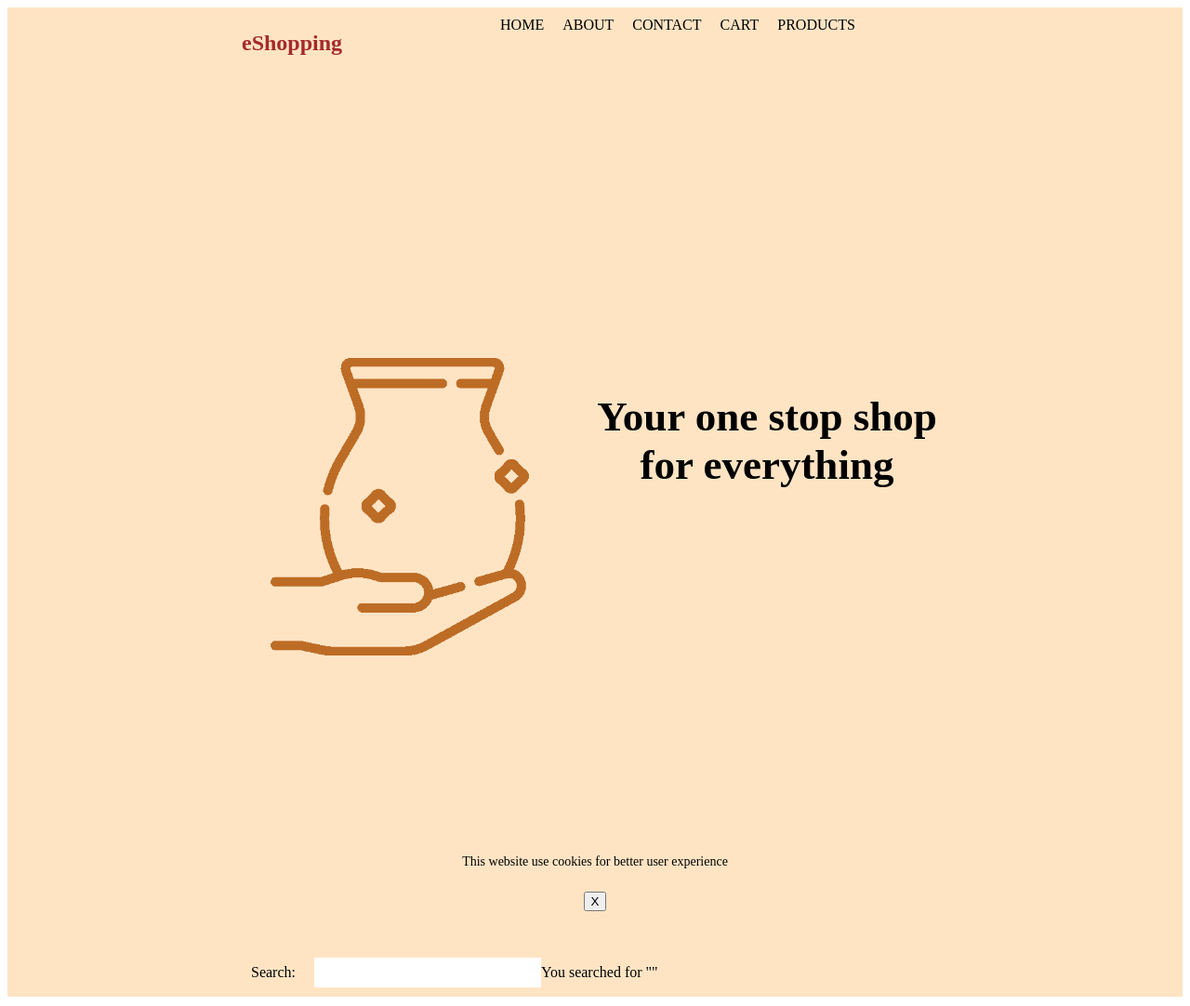
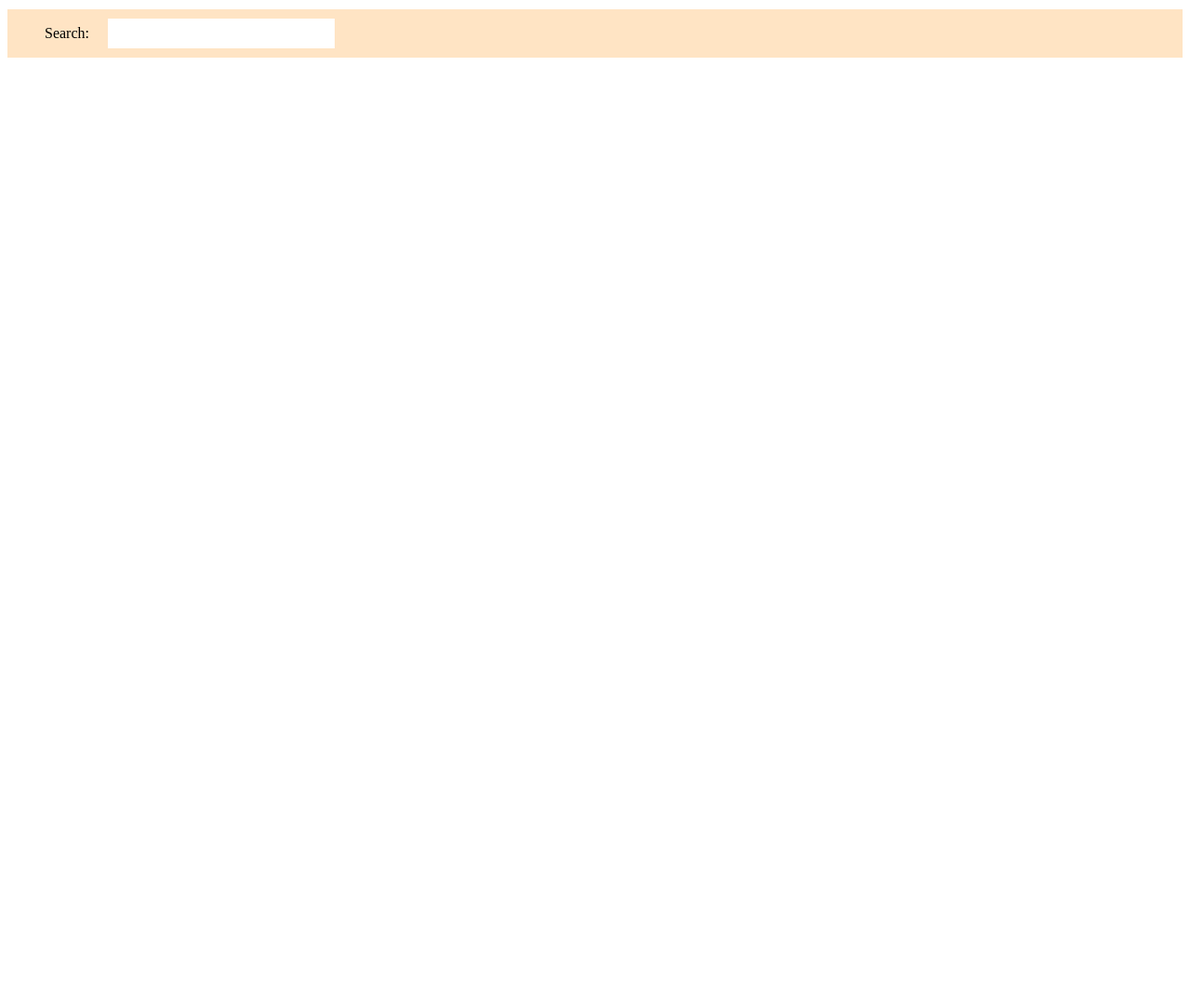
Before and after one commit to sarahaboudalal/angular-project-1, an Angular app: page / in a window 1280 px wide. Shown: the whole page at 93% size. After the commit the page ends 800 px from the top, so only its background shows below. Built offline with nearby package versions, Linux system fonts and the light colour scheme.

Commit message:
comminted out unneeded components

```diff
--- a/src/app/app.component.html
+++ b/src/app/app.component.html
@@ -1,4 +1,5 @@
 <div class="wrapper">
-  <app-container></app-container>
+  <!-- <app-container></app-container> -->
+  <app-search></app-search>
 </div>
 <router-outlet></router-outlet>
--- a/src/app/container/container.component.css
+++ b/src/app/container/container.component.css
@@ -1,4 +1,4 @@
-.wrapper {
+/* .wrapper {
   margin: 0px auto;
   width: 820px;
-}
+} */
--- a/src/app/container/container.component.html
+++ b/src/app/container/container.component.html
@@ -1,6 +1,6 @@
-<div class="wrapper">
+<!-- <div class="wrapper">
   <app-navigation></app-navigation>
   <app-header></app-header>
   <app-notification></app-notification>
   <app-search></app-search>
-</div>
+</div> -->
--- a/src/app/navigation/navigation.component.css
+++ b/src/app/navigation/navigation.component.css
@@ -1,4 +1,4 @@
-.navbar {
+/* .navbar {
   display: flex;
   background-color: bisque;
 }
@@ -17,4 +17,4 @@ a {
   text-decoration: none;
   color: black;
   margin: 0px 10px;
-}
+} */
--- a/src/app/navigation/navigation.component.html
+++ b/src/app/navigation/navigation.component.html
@@ -1,4 +1,4 @@
-<div class="navbar">
+<!-- <div class="navbar">
   <div class="site-name">
     <h2>eShopping</h2>
   </div>
@@ -9,4 +9,4 @@
     <a href="#">CART</a>
     <a href="#">PRODUCTS</a>
   </div>
-</div>
+</div> -->
--- a/src/app/notification/notification.component.ts
+++ b/src/app/notification/notification.component.ts
@@ -1,19 +1,19 @@
-import { Component } from '@angular/core';
+// import { Component } from '@angular/core';
 
-@Component({
-  selector: 'app-notification',
-  template: `<div [hidden]="dispalyNotification">
-    <p>This website use cookies for better user experience</p>
-    <div class="close"><button class="btn" (click)="onClick()">X</button></div>
-  </div>`,
-  styles: [
-    'div{margin: 10px 0px; padding: 10px 0px; text-align:center}',
-    'p{font-size: 14px}',
-  ],
-})
-export class NotificationComponent {
-  dispalyNotification: boolean = false;
-  onClick() {
-    this.dispalyNotification = true;
-  }
-}
+// @Component({
+//   selector: 'app-notification',
+//   template: `<div [hidden]="dispalyNotification">
+//     <p>This website use cookies for better user experience</p>
+//     <div class="close"><button class="btn" (click)="onClick()">X</button></div>
+//   </div>`,
+//   styles: [
+//     'div{margin: 10px 0px; padding: 10px 0px; text-align:center}',
+//     'p{font-size: 14px}',
+//   ],
+// })
+// export class NotificationComponent {
+//   dispalyNotification: boolean = false;
+//   onClick() {
+//     this.dispalyNotification = true;
+//   }
+// }
--- a/src/app/search/search.component.css
+++ b/src/app/search/search.component.css
@@ -9,3 +9,7 @@ input[type="text"] {
   margin-left: 20px;
   border: none;
 }
+
+.changeBg {
+  background-color: rgb(148, 99, 40);
+}
--- a/src/app/search/search.component.html
+++ b/src/app/search/search.component.html
@@ -1,5 +1,6 @@
-<div class="search-div">
+<div class="search-div" [ngClass]="{ changeBg: searchValue !== '' }">
   <span>Search:</span>
-  <input type="text" (input)="changeSearchValue($event)" />
-  <span>You searched for "{{ searchValue }}"</span>
+  <!-- <input type="text" (input)="changeSearchValue($event)" /> -->
+  <input type="text" [(ngModel)]="searchValue" />
+  <span *ngIf="searchValue !== ''">You searched for "{{ searchValue }}"</span>
 </div>
```
Also changed, not shown: src/app/app.module.ts (+11 -14 lines), src/app/container/container.component.ts (+8 -8 lines), src/app/navigation/navigation.component.ts (+8 -8 lines).
